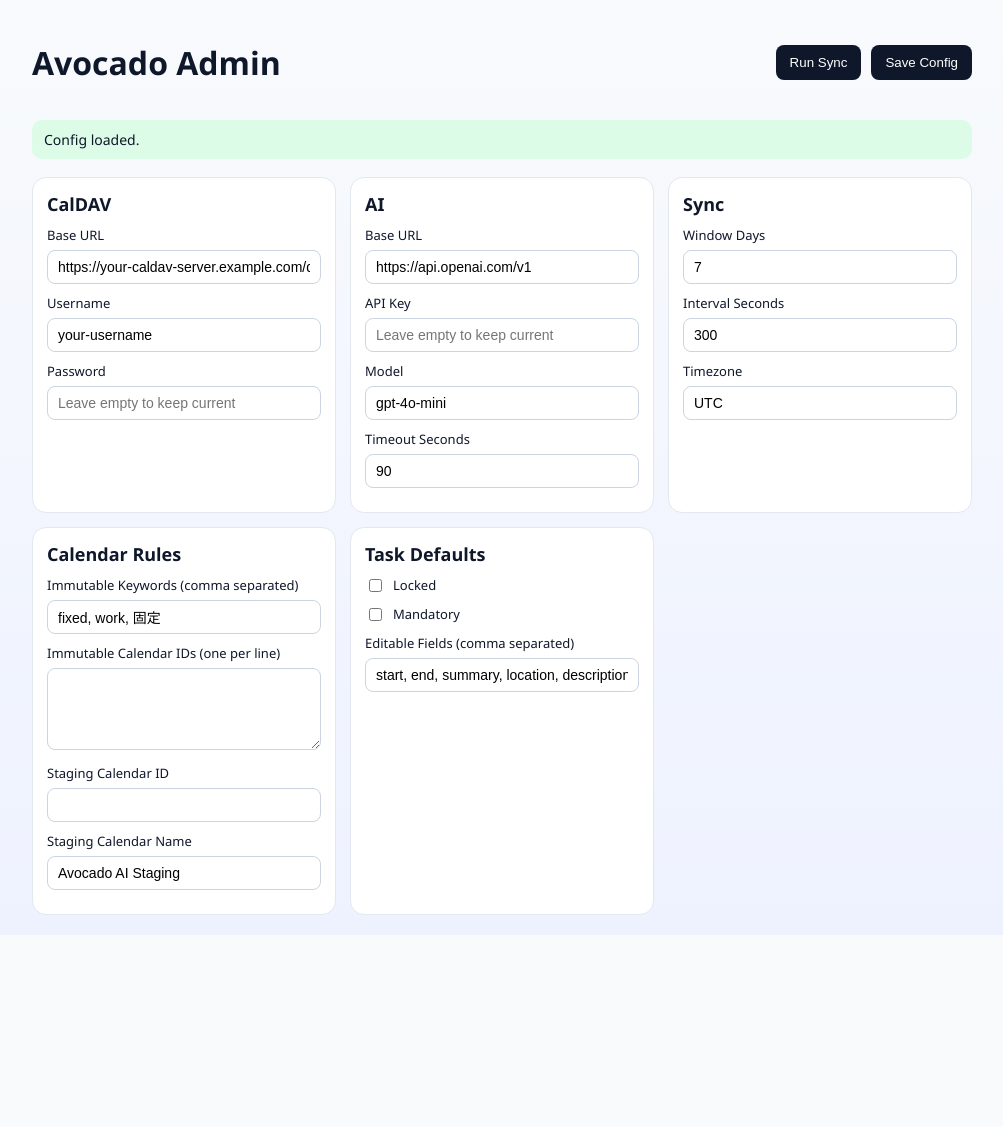
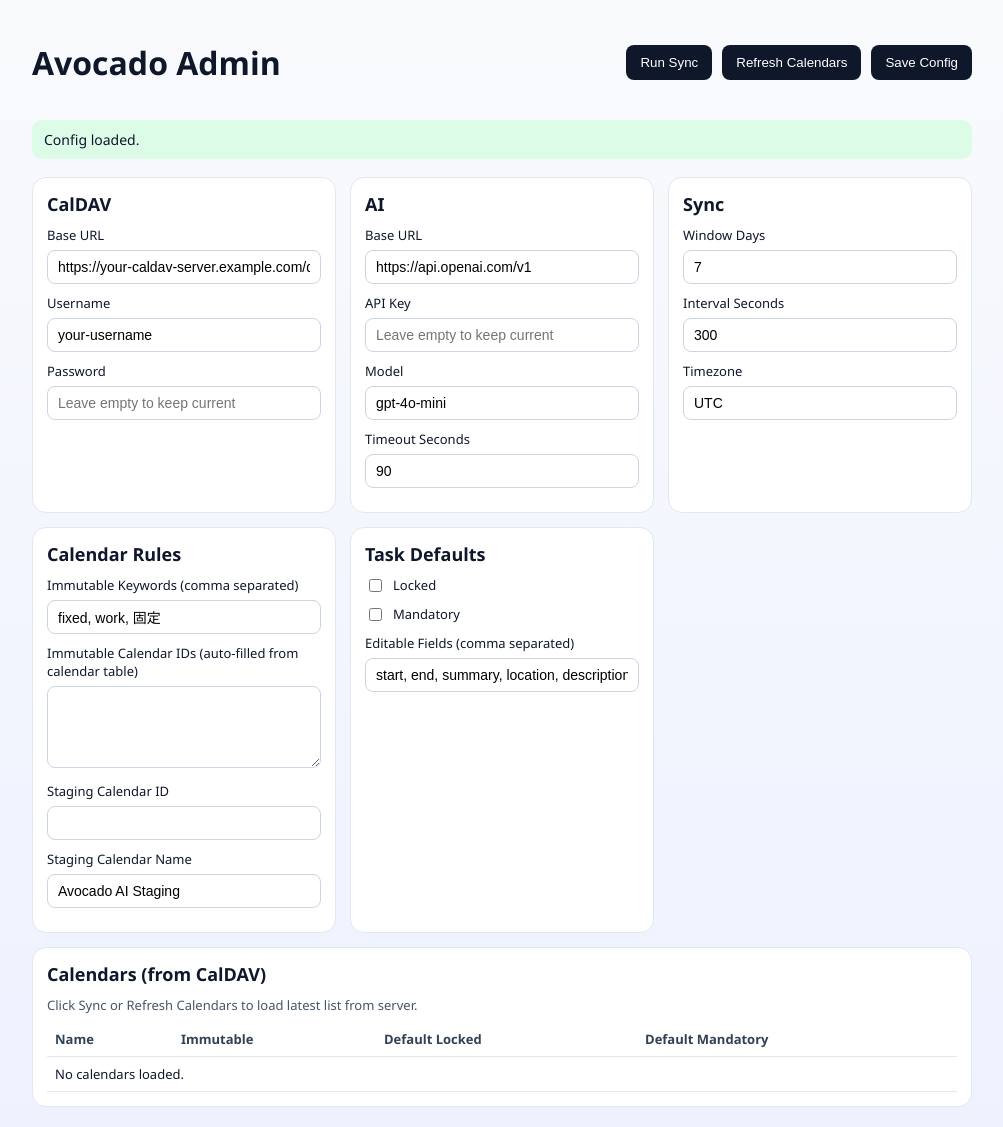
Before and after one commit to BlackWatch0/avocado, a FastAPI app: page / in a window 1280 px wide. Shown: the whole page, without its empty margins (138-1141 px from the left). Before the commit the page ends 915 px from the top, so only its background shows below. Run offline with FastAPI, Linux system fonts and the light colour scheme; data that the repository does not hold is empty.

Commit message:
feat: add calendar behavior management in admin UI

```diff
--- a/avocado/static/admin.css
+++ b/avocado/static/admin.css
@@ -73,6 +73,10 @@ button:disabled {
   padding: 14px;
 }
 
+.card.wide {
+  grid-column: 1 / -1;
+}
+
 .card h2 {
   margin: 0 0 10px;
   font-size: 18px;
@@ -102,6 +106,33 @@ textarea {
   gap: 8px;
 }
 
+.muted {
+  margin: 0 0 8px;
+  color: #475569;
+  font-size: 13px;
+}
+
+.table-wrap {
+  overflow-x: auto;
+}
+
+#calendar-behaviors-table {
+  width: 100%;
+  border-collapse: collapse;
+}
+
+#calendar-behaviors-table th,
+#calendar-behaviors-table td {
+  border-bottom: 1px solid #e2e8f0;
+  text-align: left;
+  padding: 8px;
+  font-size: 13px;
+}
+
+#calendar-behaviors-table th {
+  color: #334155;
+}
+
 @media (max-width: 700px) {
   .top {
     flex-direction: column;
--- a/avocado/static/admin.js
+++ b/avocado/static/admin.js
@@ -1,6 +1,8 @@
 const statusEl = document.getElementById("status");
 const saveBtn = document.getElementById("save-btn");
 const syncBtn = document.getElementById("sync-btn");
+const refreshCalendarsBtn = document.getElementById("refresh-calendars-btn");
+const calendarBody = document.getElementById("calendar-behaviors-body");
 
 const setStatus = (type, message) => {
   statusEl.className = `status ${type}`;
@@ -13,11 +15,8 @@ const splitByComma = (text) =>
     .split(",")
     .map((v) => v.trim())
     .filter(Boolean);
-const splitLines = (text) =>
-  (text || "")
-    .split(/\r?\n/)
-    .map((v) => v.trim())
-    .filter(Boolean);
+
+let latestCalendars = [];
 
 const bindConfig = (cfg) => {
   document.getElementById("caldav-base-url").value = cfg.caldav?.base_url || "";
@@ -51,6 +50,81 @@ const bindConfig = (cfg) => {
   );
 };
 
+const syncImmutableIdsTextarea = () => {
+  const ids = [];
+  const rows = calendarBody.querySelectorAll("tr[data-calendar-id]");
+  rows.forEach((row) => {
+    const immutableCheckbox = row.querySelector("input[data-role='immutable']");
+    if (immutableCheckbox?.checked) {
+      ids.push(row.dataset.calendarId);
+    }
+  });
+  document.getElementById("rules-immutable-calendar-ids").value = ids.join("\n");
+};
+
+const renderCalendars = (calendars) => {
+  latestCalendars = calendars || [];
+  calendarBody.innerHTML = "";
+
+  if (!latestCalendars.length) {
+    const row = document.createElement("tr");
+    row.innerHTML = "<td colspan='4'>No calendars loaded.</td>";
+    calendarBody.appendChild(row);
+    syncImmutableIdsTextarea();
+    return;
+  }
+
+  latestCalendars.forEach((cal) => {
+    const row = document.createElement("tr");
+    row.dataset.calendarId = cal.calendar_id;
+
+    const immutableChecked = !!cal.immutable_selected;
+    const lockedChecked = !!cal.default_locked;
+    const mandatoryChecked = !!cal.default_mandatory;
+
+    row.innerHTML = `
+      <td>
+        <div><strong>${cal.name || "(Unnamed)"}</strong></div>
+        <div class="muted">${cal.calendar_id}${cal.is_staging ? " (staging)" : ""}</div>
+      </td>
+      <td><input type="checkbox" data-role="immutable" ${immutableChecked ? "checked" : ""}></td>
+      <td><input type="checkbox" data-role="locked" ${lockedChecked ? "checked" : ""}></td>
+      <td><input type="checkbox" data-role="mandatory" ${mandatoryChecked ? "checked" : ""}></td>
+    `;
+
+    const immutableInput = row.querySelector("input[data-role='immutable']");
+    immutableInput?.addEventListener("change", () => syncImmutableIdsTextarea());
+
+    calendarBody.appendChild(row);
+  });
+
+  syncImmutableIdsTextarea();
+};
+
+const readCalendarBehavior = () => {
+  const immutableCalendarIds = [];
+  const perCalendarDefaults = {};
+
+  const rows = calendarBody.querySelectorAll("tr[data-calendar-id]");
+  rows.forEach((row) => {
+    const calendarId = row.dataset.calendarId;
+    if (!calendarId) return;
+
+    const immutable = !!row.querySelector("input[data-role='immutable']")?.checked;
+    const locked = !!row.querySelector("input[data-role='locked']")?.checked;
+    const mandatory = !!row.querySelector("input[data-role='mandatory']")?.checked;
+
+    if (immutable) immutableCalendarIds.push(calendarId);
+    perCalendarDefaults[calendarId] = {
+      mode: immutable ? "immutable" : "editable",
+      locked,
+      mandatory,
+    };
+  });
+
+  return { immutableCalendarIds, perCalendarDefaults };
+};
+
 const readPayload = () => {
   const windowDays = Number(document.getElementById("sync-window-days").value || "0");
   const intervalSeconds = Number(document.getElementById("sync-interval-seconds").value || "0");
@@ -58,6 +132,8 @@ const readPayload = () => {
   if (windowDays < 1) throw new Error("window_days must be >= 1");
   if (intervalSeconds < 30) throw new Error("interval_seconds must be >= 30");
   if (timeoutSeconds < 1) throw new Error("timeout_seconds must be >= 1");
+
+  const { immutableCalendarIds, perCalendarDefaults } = readCalendarBehavior();
 
   return {
     caldav: {
@@ -78,9 +154,10 @@ const readPayload = () => {
     },
     calendar_rules: {
       immutable_keywords: splitByComma(document.getElementById("rules-immutable-keywords").value),
-      immutable_calendar_ids: splitLines(document.getElementById("rules-immutable-calendar-ids").value),
+      immutable_calendar_ids: immutableCalendarIds,
       staging_calendar_id: document.getElementById("rules-staging-calendar-id").value.trim(),
       staging_calendar_name: document.getElementById("rules-staging-calendar-name").value.trim(),
+      per_calendar_defaults: perCalendarDefaults,
     },
     task_defaults: {
       locked: document.getElementById("task-locked").checked,
@@ -103,6 +180,16 @@ const loadConfig = async () => {
   setStatus("success", "Config loaded.");
 };
 
+const loadCalendars = async () => {
+  const res = await fetch("/api/calendars");
+  if (!res.ok) {
+    const errorText = await res.text();
+    throw new Error(`Failed to load calendars: ${res.status} ${errorText}`);
+  }
+  const data = await res.json();
+  renderCalendars(data.calendars || []);
+};
+
 const saveConfig = async () => {
   withPending(saveBtn, true);
   try {
@@ -118,6 +205,7 @@ const saveConfig = async () => {
       throw new Error(`Save failed: ${res.status} ${errorText}`);
     }
     await loadConfig();
+    await loadCalendars();
     setStatus("success", "Config saved.");
   } catch (err) {
     setStatus("error", err.message || "Save failed");
@@ -135,7 +223,8 @@ const runSync = async () => {
       const errorText = await res.text();
       throw new Error(`Sync trigger failed: ${res.status} ${errorText}`);
     }
-    setStatus("success", "Sync triggered.");
+    await loadCalendars();
+    setStatus("success", "Sync triggered and calendars refreshed.");
   } catch (err) {
     setStatus("error", err.message || "Sync trigger failed");
   } finally {
@@ -143,6 +232,28 @@ const runSync = async () => {
   }
 };
 
+const refreshCalendars = async () => {
+  withPending(refreshCalendarsBtn, true);
+  try {
+    setStatus("info", "Refreshing calendars...");
+    await loadCalendars();
+    setStatus("success", "Calendars refreshed.");
+  } catch (err) {
+    setStatus("error", err.message || "Refresh calendars failed");
+  } finally {
+    withPending(refreshCalendarsBtn, false);
+  }
+};
+
 saveBtn.addEventListener("click", saveConfig);
 syncBtn.addEventListener("click", runSync);
-loadConfig().catch((err) => setStatus("error", err.message || "Failed to initialize"));
+refreshCalendarsBtn.addEventListener("click", refreshCalendars);
+
+(async () => {
+  try {
+    await loadConfig();
+    await loadCalendars();
+  } catch (err) {
+    setStatus("error", err.message || "Failed to initialize");
+  }
+})();
--- a/avocado/templates/admin.html
+++ b/avocado/templates/admin.html
@@ -12,6 +12,7 @@
       <h1>Avocado Admin</h1>
       <div class="actions">
         <button id="sync-btn" type="button">Run Sync</button>
+        <button id="refresh-calendars-btn" type="button">Refresh Calendars</button>
         <button id="save-btn" type="button">Save Config</button>
       </div>
     </header>
@@ -44,7 +45,7 @@
       <section class="card">
         <h2>Calendar Rules</h2>
         <label>Immutable Keywords (comma separated)<input id="rules-immutable-keywords" type="text"></label>
-        <label>Immutable Calendar IDs (one per line)<textarea id="rules-immutable-calendar-ids" rows="4"></textarea></label>
+        <label>Immutable Calendar IDs (auto-filled from calendar table)<textarea id="rules-immutable-calendar-ids" rows="4" readonly></textarea></label>
         <label>Staging Calendar ID<input id="rules-staging-calendar-id" type="text"></label>
         <label>Staging Calendar Name<input id="rules-staging-calendar-name" type="text"></label>
       </section>
@@ -55,6 +56,24 @@
         <label class="checkbox"><input id="task-mandatory" type="checkbox"> Mandatory</label>
         <label>Editable Fields (comma separated)<input id="task-editable-fields" type="text"></label>
       </section>
+
+      <section class="card wide">
+        <h2>Calendars (from CalDAV)</h2>
+        <p class="muted">Click Sync or Refresh Calendars to load latest list from server.</p>
+        <div class="table-wrap">
+          <table id="calendar-behaviors-table">
+            <thead>
+              <tr>
+                <th>Name</th>
+                <th>Immutable</th>
+                <th>Default Locked</th>
+                <th>Default Mandatory</th>
+              </tr>
+            </thead>
+            <tbody id="calendar-behaviors-body"></tbody>
+          </table>
+        </div>
+      </section>
     </form>
   </main>
 
--- a/avocado/web_admin.py
+++ b/avocado/web_admin.py
@@ -25,6 +25,7 @@ class CalendarRulesUpdateRequest(BaseModel):
     immutable_calendar_ids: list[str] = Field(default_factory=list)
     staging_calendar_id: str = ""
     staging_calendar_name: str | None = None
+    per_calendar_defaults: dict[str, dict[str, Any]] = Field(default_factory=dict)
 
 
 class AppContext:
@@ -139,11 +140,30 @@ def create_app() -> FastAPI:
             raise HTTPException(status_code=400, detail=str(exc)) from exc
 
         output = []
+        per_calendar_defaults = config.calendar_rules.per_calendar_defaults
+        immutable_explicit = set(config.calendar_rules.immutable_calendar_ids)
+        editable_override = {
+            cid
+            for cid, behavior_entry in per_calendar_defaults.items()
+            if str(behavior_entry.get("mode", "editable")).lower() == "editable"
+        }
         for cal in calendars:
             item = cal.to_dict()
+            behavior = per_calendar_defaults.get(cal.calendar_id, {})
+            mode = str(behavior.get("mode", "editable")).lower()
+            if mode not in {"editable", "immutable"}:
+                mode = "editable"
+
+            immutable_selected = cal.calendar_id in immutable_explicit or mode == "immutable"
+            if mode == "editable":
+                immutable_selected = cal.calendar_id in immutable_explicit and cal.calendar_id not in editable_override
+
             item["immutable_suggested"] = cal.calendar_id in suggested
-            item["immutable_selected"] = cal.calendar_id in set(config.calendar_rules.immutable_calendar_ids)
+            item["immutable_selected"] = immutable_selected
             item["is_staging"] = cal.calendar_id == config.calendar_rules.staging_calendar_id
+            item["default_locked"] = bool(behavior.get("locked", config.task_defaults.locked))
+            item["default_mandatory"] = bool(behavior.get("mandatory", config.task_defaults.mandatory))
+            item["mode"] = "immutable" if immutable_selected else "editable"
             output.append(item)
         return {"calendars": output}
 
@@ -154,6 +174,7 @@ def create_app() -> FastAPI:
                 "immutable_keywords": request.immutable_keywords,
                 "immutable_calendar_ids": request.immutable_calendar_ids,
                 "staging_calendar_id": request.staging_calendar_id,
+                "per_calendar_defaults": request.per_calendar_defaults,
             }
         }
         if request.staging_calendar_name is not None:
--- a/config.example.yaml
+++ b/config.example.yaml
@@ -20,6 +20,7 @@ calendar_rules:
     - "work"
     - "固定"
   immutable_calendar_ids: []
+  per_calendar_defaults: {}
   staging_calendar_id: ""
   staging_calendar_name: "Avocado AI Staging"
 
```
Also changed, not shown: PROJECT_LOG.md (+2 -0 lines), avocado/config_manager.py (+19 -2 lines), avocado/models.py (+17 -0 lines), avocado/sync_engine.py (+30 -3 lines), tests/test_config_manager.py (added, +42 -0 lines), tests/test_models.py (added, +25 -0 lines), tests/test_web_admin.py (+16 -0 lines), README.md.
